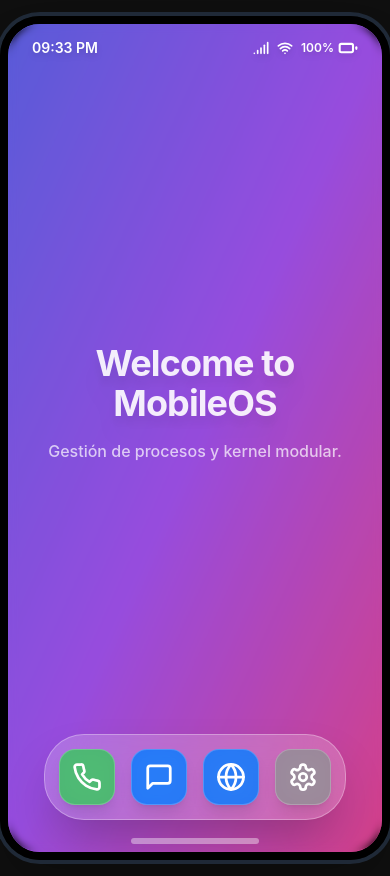
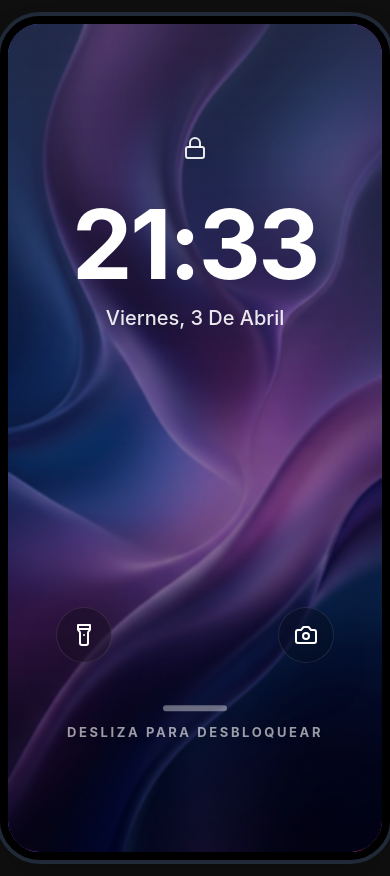
Before and after one commit to RamonGbit/MobileOS-simulator, a React (Vite) app: page / in a window 390 px wide. Built offline with nearby package versions, Linux system fonts and the light colour scheme; the HTML template or start-up script is replaced by a standard one.

Commit message:
feat: implemented frontend for the lockscreen mobile

```diff
--- a/src/App.tsx
+++ b/src/App.tsx
@@ -1,8 +1,11 @@
-import React from 'react';
+import React, { useState } from 'react';
 import StatusBar from './ui/StatusBar';
 import Dock from './ui/Dock';
+import LockScreen from './ui/LockScreen';
 
 const App: React.FC = () => {
+  const [isLocked, setIsLocked] = useState(true);
+
   return (
     <div className="min-h-screen bg-[#0F0F0F] flex items-center justify-center p-4">
       {/* Mobile Device Frame */}
@@ -34,6 +37,11 @@ const App: React.FC = () => {
 
         {/* Home Indicator (iPhone style) */}
         <div className="absolute bottom-2 left-1/2 -translate-x-1/2 w-32 h-1.5 bg-white/40 rounded-full z-20" />
+
+        {/* Lock Screen Overlay */}
+        {isLocked && (
+          <LockScreen onUnlock={() => setIsLocked(false)} />
+        )}
       </div>
     </div>
   );
--- a/src/ui/LockScreen/index.tsx
+++ b/src/ui/LockScreen/index.tsx
@@ -0,0 +1,120 @@
+import React, { useState, useEffect } from 'react';
+import { motion, PanInfo } from 'framer-motion';
+import { Lock, Flashlight, Camera } from 'lucide-react';
+
+interface LockScreenProps {
+  onUnlock: () => void;
+}
+
+const LockScreen: React.FC<LockScreenProps> = ({ onUnlock }) => {
+  const [time, setTime] = useState(new Date());
+
+  useEffect(() => {
+    const timer = setInterval(() => setTime(new Date()), 1000);
+    return () => clearInterval(timer);
+  }, []);
+
+  const formatTime = (date: Date) => {
+    return date.toLocaleTimeString([], { hour: '2-digit', minute: '2-digit', hour12: false });
+  };
+
+  const formatDate = (date: Date) => {
+    // We use ES-ES locale as requested by the user's language
+    const options: Intl.DateTimeFormatOptions = { weekday: 'long', day: 'numeric', month: 'long' };
+    return date.toLocaleDateString('es-ES', options);
+  };
+
+  const handleDragEnd = (_: any, info: PanInfo) => {
+    // If swiped up significantly
+    if (info.offset.y < -150 || info.velocity.y < -500) {
+      onUnlock();
+    }
+  };
+
+  return (
+    <motion.div
+      initial={{ y: 0 }}
+      exit={{ y: -844 }}
+      drag="y"
+      dragConstraints={{ top: -844, bottom: 0 }}
+      dragElastic={0.05}
+      onDragEnd={handleDragEnd}
+      className="absolute inset-0 z-50 flex flex-col items-center justify-between py-16 text-white select-none overflow-hidden touch-none"
+      style={{
+        backgroundImage: 'url("/src/assets/wallpapers/lockscreen.png")',
+        backgroundSize: 'cover',
+        backgroundPosition: 'center',
+      }}
+    >
+      {/* Background Overlay for better text readability */}
+      <div className="absolute inset-0 bg-black/30 backdrop-blur-[1px]" />
+
+      {/* Top Section: Lock Icon & Time */}
+      <div className="relative z-10 flex flex-col items-center space-y-2 pt-12">
+        <motion.div
+          initial={{ opacity: 0, scale: 0.5 }}
+          animate={{ opacity: 1, scale: 1 }}
+          transition={{ type: 'spring', stiffness: 300, damping: 20 }}
+          className="mb-4"
+        >
+          <Lock size={24} className="text-white/90 drop-shadow-md" />
+        </motion.div>
+
+        <div className="text-center">
+          <motion.h1
+            initial={{ y: 20, opacity: 0 }}
+            animate={{ y: 0, opacity: 1 }}
+            className="text-[96px] font-bold leading-tight tracking-tight drop-shadow-2xl"
+          >
+            {formatTime(time)}
+          </motion.h1>
+          <motion.p
+            initial={{ opacity: 0 }}
+            animate={{ opacity: 1 }}
+            transition={{ delay: 0.2 }}
+            className="text-xl font-medium text-white/90 capitalize drop-shadow-lg"
+          >
+            {formatDate(time)}
+          </motion.p>
+        </div>
+      </div>
+
+      {/* Bottom Section: Quick Actions & Instructions */}
+      <div className="relative z-10 w-full px-12 pb-10 flex flex-col items-center space-y-12">
+        {/* Quick Actions */}
+        <div className="w-full flex justify-between items-center">
+          <motion.button
+            whileTap={{ scale: 0.85 }}
+            className="w-14 h-14 rounded-full bg-black/25 backdrop-blur-xl border border-white/10 flex items-center justify-center shadow-2xl transition-all hover:bg-black/40 group"
+          >
+            <Flashlight size={24} className="text-white group-hover:text-yellow-400 transition-colors" />
+          </motion.button>
+
+          <motion.button
+            whileTap={{ scale: 0.85 }}
+            className="w-14 h-14 rounded-full bg-black/25 backdrop-blur-xl border border-white/10 flex items-center justify-center shadow-2xl transition-all hover:bg-black/40 group"
+          >
+            <Camera size={24} className="text-white group-hover:text-gray-300 transition-colors" />
+          </motion.button>
+        </div>
+
+        {/* Unlock Indicator */}
+        <motion.div
+          animate={{ y: [0, -10, 0] }}
+          transition={{ repeat: Infinity, duration: 2, ease: "easeInOut" }}
+          className="flex flex-col items-center space-y-3"
+        >
+          <div className="w-16 h-1.5 bg-white/40 rounded-full shadow-inner" />
+          <p className="text-[13px] font-bold tracking-[0.2em] text-white/60 uppercase drop-shadow-md">
+            Desliza para desbloquear
+          </p>
+        </motion.div>
+      </div>
+
+      {/* Subtle depth lighting */}
+      <div className="absolute inset-0 pointer-events-none bg-gradient-to-b from-white/10 via-transparent to-black/30" />
+    </motion.div>
+  );
+};
+
+export default LockScreen;
```
Also changed, not shown: src/assets/wallpapers/lockscreen.png (added).
